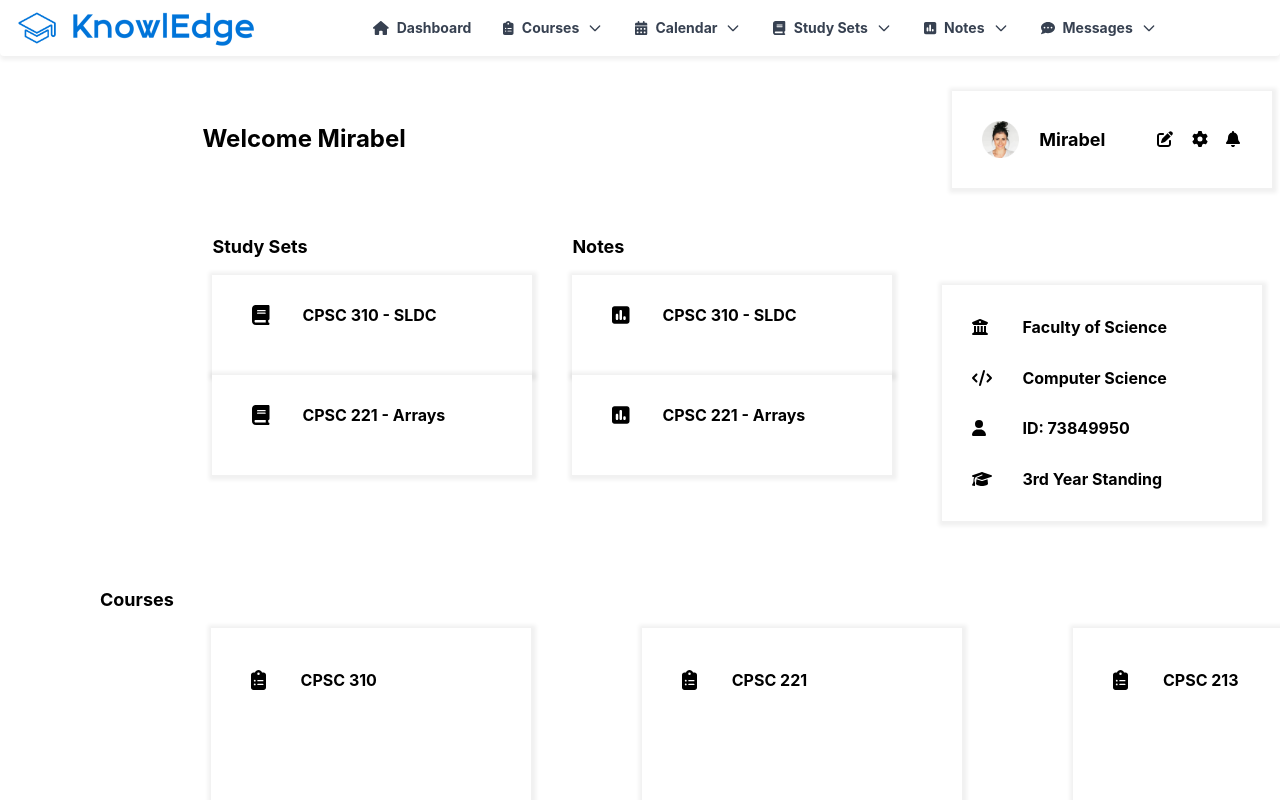
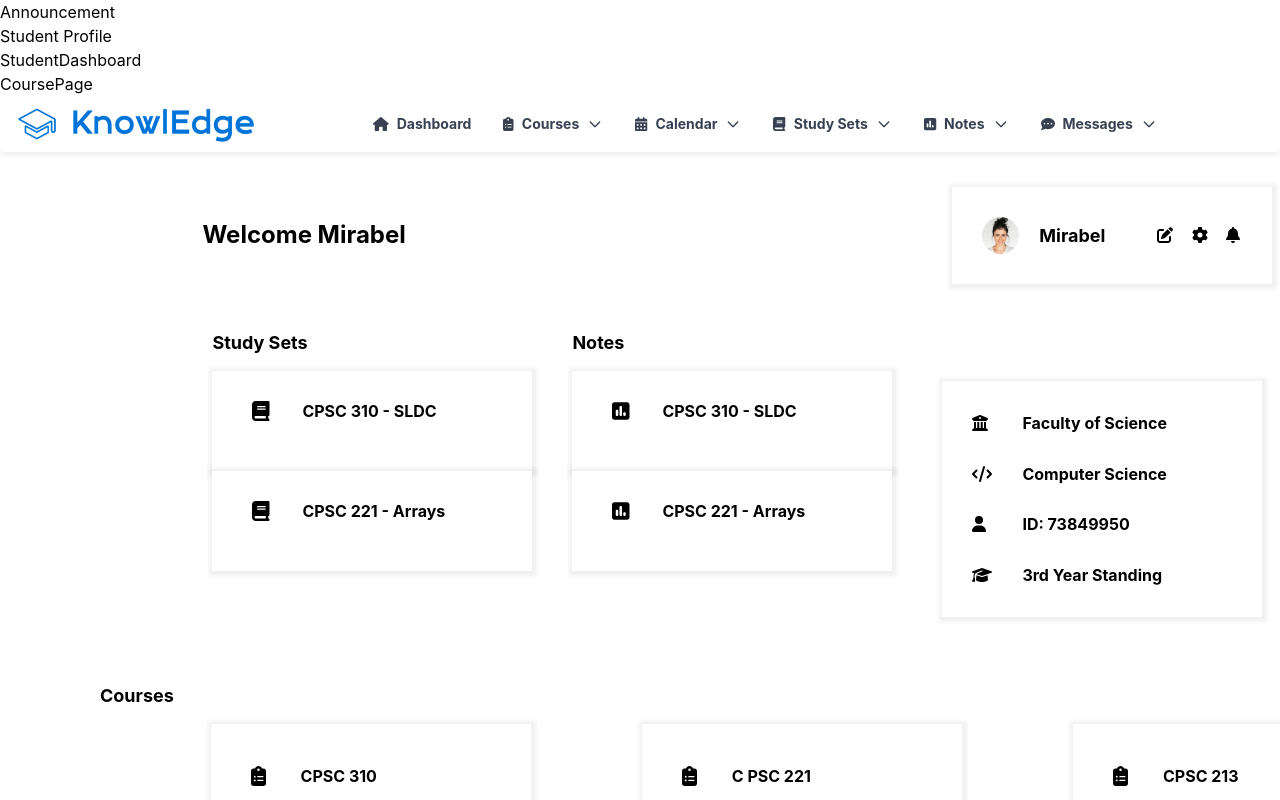
Before and after one commit to KKaiyuan/KnowlEdge, a React (Create React App) app: page /StudentDashboard in a window 1280 px wide. Shown: the top 800 px of the page. Built offline with nearby package versions, Linux system fonts and the light colour scheme.

Commit message:
Initial dummy routing

```diff
--- a/package.json
+++ b/package.json
@@ -21,6 +21,7 @@
     "react": "^18.2.0",
     "react-dom": "^18.2.0",
     "react-redux": "^8.0.7",
+    "react-router-dom": "^6.12.1",
     "react-scripts": "5.0.1",
     "redux": "^4.2.1",
     "styled-components": "^6.0.0-rc.3",
--- a/src/App.js
+++ b/src/App.js
@@ -12,6 +12,10 @@
 //       </main>
 //     </Provider>
 // =======
+
+// https://www.geeksforgeeks.org/what-is-react-router-dom/
+import { BrowserRouter as Router, Route, Link, Routes }
+    from "react-router-dom";
 import React, { useState } from 'react';
 import './App.css';
 import StudentDashboard from './pages/StudentDashboard/StudentDashboard';
@@ -22,9 +26,30 @@ import StudentProfileAndNavbarComponent from './pages/studentProfilePage/Student
 function App() {
   return (
     <div className="App">
-      <StudentDashboard/>
+      <Router>
+      <div className="list">
+                    <ul>
+                        <li><Link to="/Announcement">Announcement</Link></li>
+                        <li><Link to="/StudentProfileAndNavBarComponent">Student Profile</Link></li>
+                        <li><Link to="/StudentDashboard">StudentDashboard</Link></li>
+                        <li><Link to="/CoursePage">CoursePage</Link></li>
+
+                    </ul>
+                </div>
+                <Routes>
+                    <Route exact path="/Announcement" element={<Announcement />} />
+                    <Route exact path="/StudentProfileAndNavBarComponent" element={<StudentProfileAndNavbarComponent />} />
+                    <Route exact path="/StudentDashboard" element={<StudentDashboard />} />
+                    <Route exact path="/CoursePage" element={<CoursePage />} />
+
+                </Routes>
+
+            </Router>
     </div>
   );
 }
 
+
+
+
 export default App;
--- a/src/pages/StudentDashboard/StudentDashboard.jsx
+++ b/src/pages/StudentDashboard/StudentDashboard.jsx
@@ -4,6 +4,15 @@ import InformationCard from '../Components/InformationCard';
 import CourseCard from '../Components/CourseCard';
 import SmallCard from '../Components/SmallCard';
 import { styled } from 'styled-components';
+import React from 'react';
+import Announcement from '../Announcement-Page-Folder/Announcement';
+import StudentProfileAndNavbarComponent from '../studentProfilePage/StudentProfileAndNavbarComponent';
+import { BrowserRouter as Router, Route, Link, Routes }
+    from "react-router-dom";
+
+
+
+
 
 const DashboardStyled = styled.div`
   display: flex;
@@ -109,11 +118,13 @@ const StudentDashboard = () => {
           </div>
           <div className="container less-top-padding">
             <CourseCard title="CPSC 310" />
-            <CourseCard title="CPSC 221" />
+            <CourseCard title="C
+            PSC 221" />
             <CourseCard title="CPSC 213" />
           </div>
         </div>
       </DashboardStyled>
+
     </>
   );
 };
```
Also changed, not shown: 1 other file (tests, documents, lock files or other folders).
